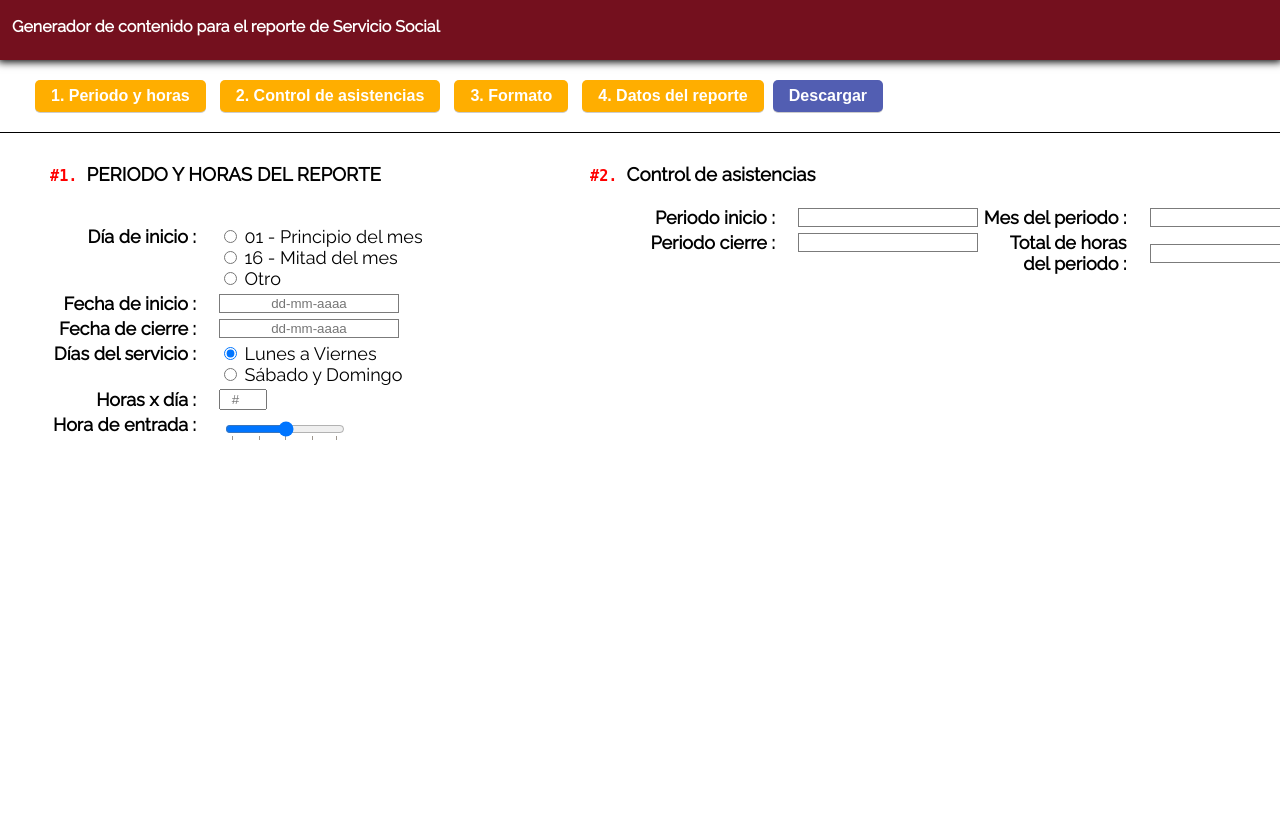
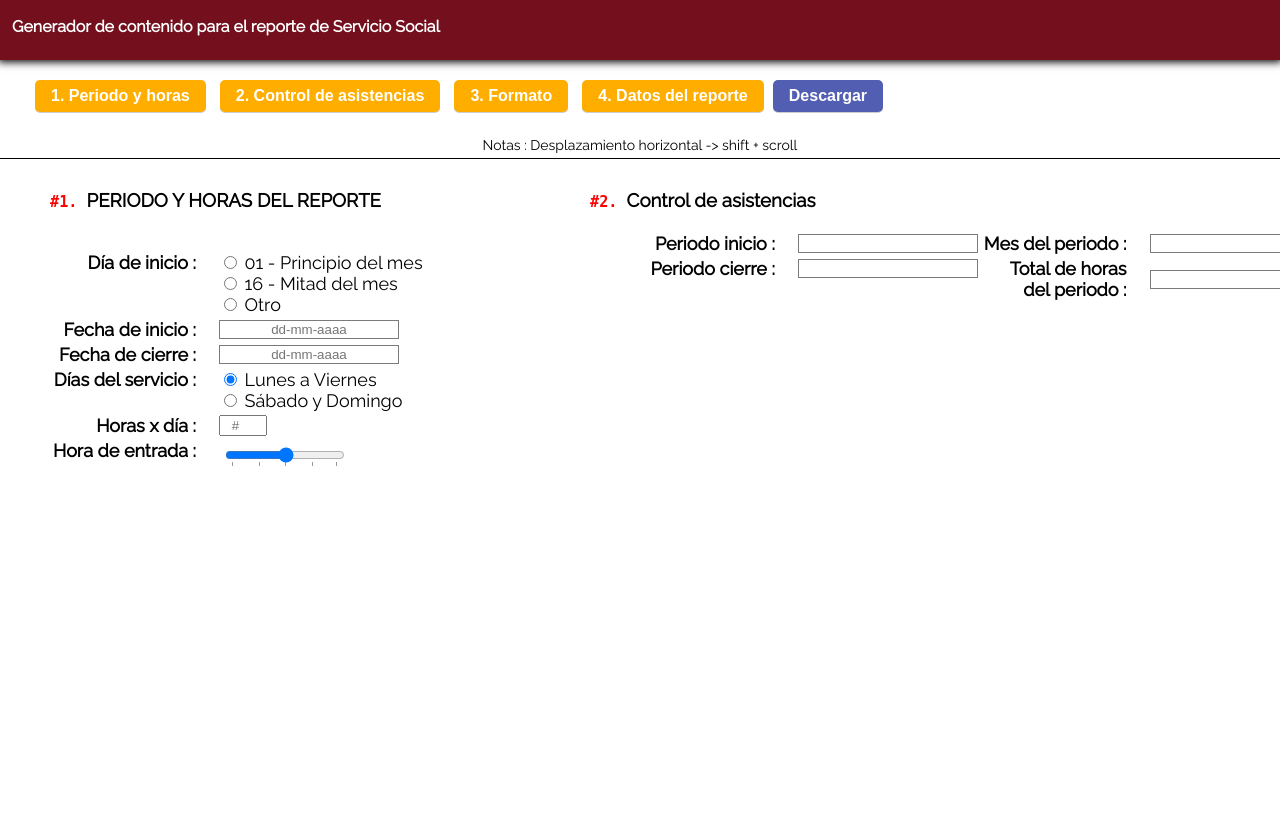
Before and after one commit to donxd/reportes-ss-ipn, a PHP site: page / in a window 1280 px wide. Run offline with PHP 8.4, Linux system fonts and the light colour scheme; some libraries are stand-ins or nearby versions.

Commit message:
Notas y conexión FB
Signed-off-by: donxd <n0s3.xd@gmail.com>

```diff
--- a/index.php
+++ b/index.php
@@ -6,12 +6,24 @@
 		<link rel="stylesheet" href="lib/datetimepicker-master/jquery.datetimepicker.css">
 	</head>
 	<body>
+		<div id="fb-root"></div>
+		<script>(function(d, s, id) {
+		  var js, fjs = d.getElementsByTagName(s)[0];
+		  if (d.getElementById(id)) return;
+		  js = d.createElement(s); js.id = id;
+		  js.src = "//connect.facebook.net/es_LA/sdk.js#xfbml=1&version=v2.4";
+		  fjs.parentNode.insertBefore(js, fjs);
+		}(document, 'script', 'facebook-jssdk'));</script>
 		<form class="formulario_reporte" action="recursos/generador_reporte.php" method="post" target="_blank">
 			<div class="cabecera">
-				<table>
+				<table class="ancho_100p">
 					<tr>
 						<td class="titulo">
 							Generador de contenido para el reporte de Servicio Social
+							<div class="derecha">
+								<div class="fb-like" data-href="https://www.facebook.com/reportess" data-layout="button_count"></div>
+							</div>
+							<div class="limpiar"></div>
 						</td>
 					</tr>
 				</table>
@@ -23,6 +35,9 @@
 					<input type="button" class="boton_accion ver_datos_formato" value="3. Formato"/>
 					<input type="button" class="boton_accion ver_datos_complementarios" value="4. Datos del reporte"/>
 					<input type="submit" class="descargar" value="Descargar"/>
+				</div>
+				<div class="tabla ancho_100p">
+					<div class="centrado_margen texto_centrado instrucciones"> Notas : Desplazamiento horizontal -> shift + scroll </div>
 				</div>
 			</div>
 			<div>
--- a/style/formato.css
+++ b/style/formato.css
@@ -397,3 +397,11 @@ body {
 	text-align: center !important;
 	color: #F09D9D;
 }
+
+.derecha {
+	float: right;
+}
+
+.instrucciones {
+	padding: 5px;
+}
```
